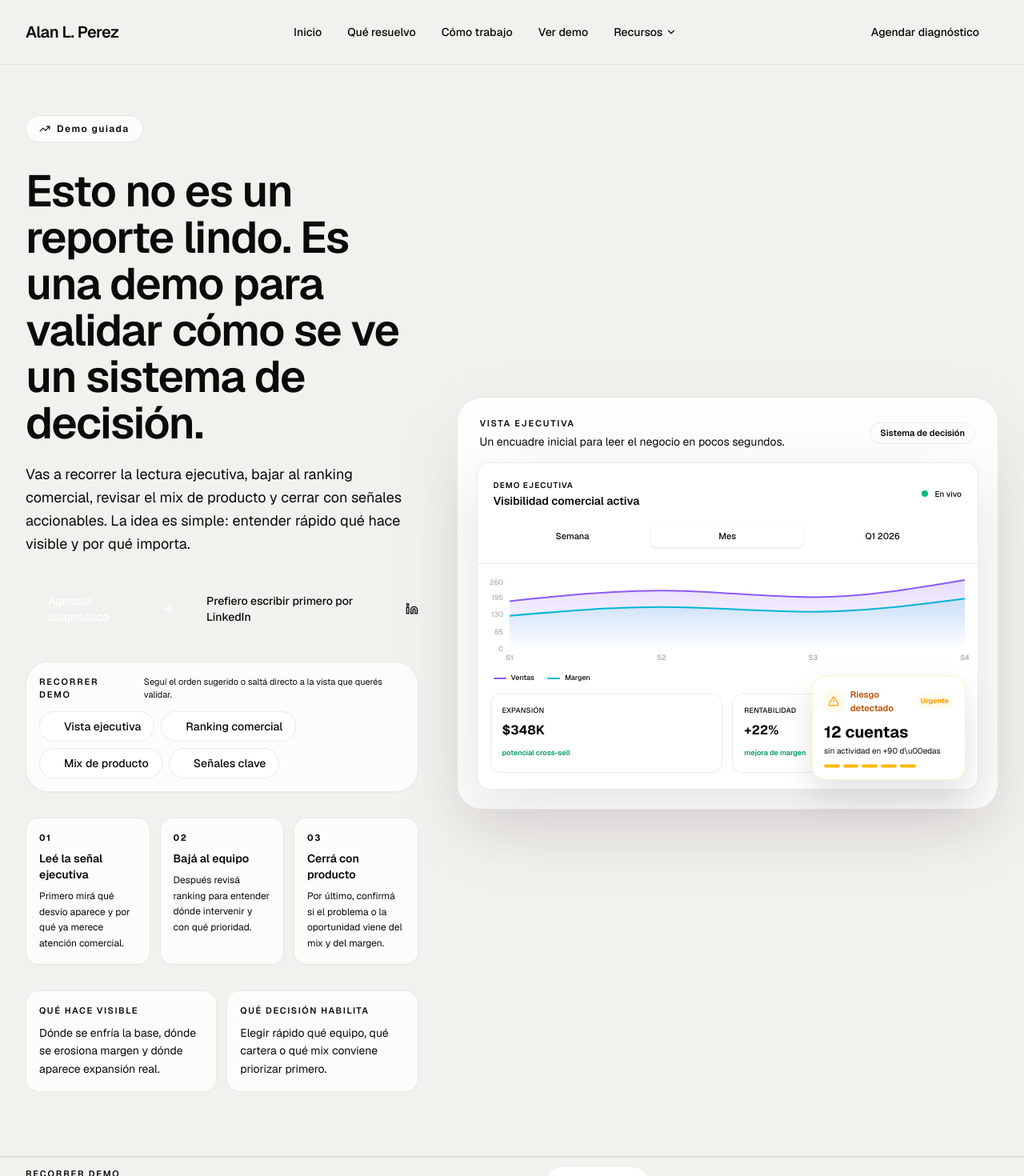
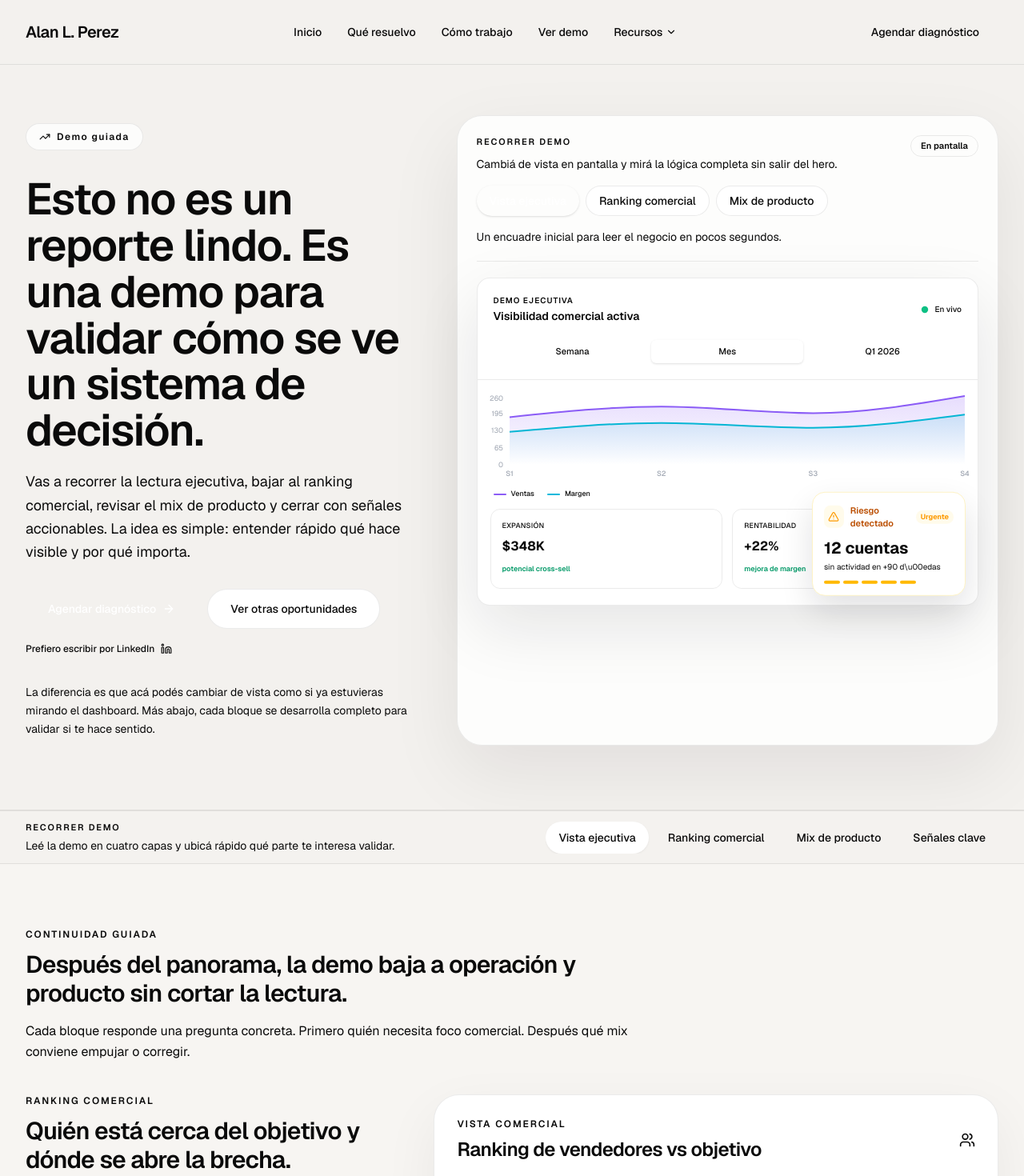
Before and after one commit to AluenIriarte/WebPage, a React (Vite) app: page /demo-dashboard in a window 1280 px wide. Shown: the top 1470 px of the page at 80% size. Built offline with nearby package versions, Linux system fonts and the light colour scheme.

Commit message:
Make demo hero preview switch between views

```diff
--- a/src/app/pages/DemoDashboard.tsx
+++ b/src/app/pages/DemoDashboard.tsx
@@ -1,5 +1,5 @@
 import { useEffect, useState, type MouseEvent } from "react";
-import { motion } from "motion/react";
+import { AnimatePresence, motion } from "motion/react";
 import { ArrowRight, Layers3, Linkedin, TrendingUp, Users } from "lucide-react";
 import { Header } from "../components/Header";
 import { InteractiveDashboard } from "../components/HeroDashboard";
@@ -17,25 +17,18 @@ const demoSections = [
 ] as const;
 
 type DemoSectionId = (typeof demoSections)[number]["id"];
+const heroPreviewSections = [
+  { id: "vista-ejecutiva", label: "Vista ejecutiva" },
+  { id: "ranking-vendedores", label: "Ranking comercial" },
+  { id: "mix-producto", label: "Mix de producto" },
+] as const;
+type HeroPreviewId = (typeof heroPreviewSections)[number]["id"];
 type SellerAvatarVariant = "wave" | "short" | "bun";
-
-const readingGuides = [
-  {
-    step: "01",
-    title: "Leé la señal ejecutiva",
-    body: "Primero mirá qué desvío aparece y por qué ya merece atención comercial.",
-  },
-  {
-    step: "02",
-    title: "Bajá al equipo",
-    body: "Después revisá ranking para entender dónde intervenir y con qué prioridad.",
-  },
-  {
-    step: "03",
-    title: "Cerrá con producto",
-    body: "Por último, confirmá si el problema o la oportunidad viene del mix y del margen.",
-  },
-] as const;
+const heroPreviewCopy: Record<HeroPreviewId, string> = {
+  "vista-ejecutiva": "Un encuadre inicial para leer el negocio en pocos segundos.",
+  "ranking-vendedores": "La misma lectura bajada al equipo para detectar dónde intervenir primero.",
+  "mix-producto": "La vista que separa volumen, margen y foco comercial sin salir de la demo.",
+};
 
 const sellerRanking = [
   {
@@ -368,6 +361,7 @@ function DemoStickyNav({
 
 export function DemoDashboard() {
   const [activeSection, setActiveSection] = useState<DemoSectionId>("vista-ejecutiva");
+  const [heroPreview, setHeroPreview] = useState<HeroPreviewId>("vista-ejecutiva");
 
   useEffect(() => {
     window.scrollTo({ top: 0 });
@@ -377,6 +371,10 @@ export function DemoDashboard() {
     const currentHash = window.location.hash.replace("#", "");
     if (demoSections.some((section) => section.id === currentHash)) {
       setActiveSection(currentHash as DemoSectionId);
+    }
+
+    if (heroPreviewSections.some((section) => section.id === currentHash)) {
+      setHeroPreview(currentHash as HeroPreviewId);
     }
   }, []);
 
@@ -464,6 +462,7 @@ export function DemoDashboard() {
                   </p>
                 </div>
 
+                <div className="space-y-3">
                   <div className="flex flex-col gap-3 sm:flex-row sm:items-center">
                     <a
                       href={ROOT_DIAGNOSTIC_SECTION_HREF}
@@ -473,75 +472,30 @@ export function DemoDashboard() {
                       Agendar diagnóstico
                       <ArrowRight className="h-4 w-4" />
                     </a>
+                    <a
+                      href="#oportunidades"
+                      onClick={(event) => handleAnchorClick(event, "oportunidades")}
+                      className="inline-flex items-center justify-center rounded-full border border-border/60 bg-white px-7 py-3.5 text-sm font-medium text-foreground transition-colors hover:border-accent/35 hover:text-accent"
+                    >
+                      Ver otras oportunidades
+                    </a>
+                  </div>
 
                   <a
                     href={LINKEDIN_URL}
                     target="_blank"
                     rel="noreferrer"
-                    className="inline-flex items-center gap-2 text-sm font-medium text-muted-foreground transition-colors hover:text-foreground"
+                    className="inline-flex w-fit items-center gap-2 text-xs font-medium text-muted-foreground transition-colors hover:text-foreground"
                   >
-                    Prefiero escribir primero por LinkedIn
-                    <Linkedin className="h-4 w-4" />
+                    Prefiero escribir por LinkedIn
+                    <Linkedin className="h-3.5 w-3.5" />
                   </a>
                 </div>
 
-                <div className="rounded-[1.75rem] border border-border/50 bg-white/78 p-4 shadow-sm shadow-black/[0.03]">
-                  <div className="mb-3 flex items-center justify-between gap-4">
-                    <p className="text-[11px] font-semibold uppercase tracking-[0.16em] text-muted-foreground/55">
-                      Recorrer demo
+                <p className="max-w-xl text-sm leading-relaxed text-muted-foreground">
+                  La diferencia es que acá podés cambiar de vista como si ya estuvieras mirando el dashboard.
+                  Más abajo, cada bloque se desarrolla completo para validar si te hace sentido.
                 </p>
-                    <p className="hidden text-[11px] text-muted-foreground sm:block">
-                      Seguí el orden sugerido o saltá directo a la vista que querés validar.
-                    </p>
-                  </div>
-                  <div className="flex flex-wrap gap-2">
-                    {demoSections.map((section) => (
-                      <a
-                        key={section.id}
-                        href={`#${section.id}`}
-                        onClick={(event) => handleAnchorClick(event, section.id)}
-                        className="inline-flex items-center gap-2 rounded-full border border-border/60 bg-white px-4 py-2 text-sm font-medium text-foreground/78 transition-colors hover:border-accent/35 hover:text-accent"
-                      >
-                        <span className="h-1.5 w-1.5 rounded-full bg-accent/65" />
-                        {section.label}
-                      </a>
-                    ))}
-                  </div>
-                </div>
-
-                <div className="grid gap-3 sm:grid-cols-3">
-                  {readingGuides.map((item) => (
-                    <div
-                      key={item.step}
-                      className="rounded-2xl border border-border/50 bg-white/78 p-4 shadow-sm shadow-black/[0.02]"
-                    >
-                      <p className="text-[11px] font-bold uppercase tracking-[0.14em] text-accent/55">
-                        {item.step}
-                      </p>
-                      <p className="mt-2 text-sm font-semibold text-foreground">{item.title}</p>
-                      <p className="mt-2 text-xs leading-relaxed text-muted-foreground">{item.body}</p>
-                    </div>
-                  ))}
-                </div>
-
-                <div className="grid gap-3 sm:grid-cols-2">
-                  <div className="rounded-2xl border border-border/50 bg-white/78 p-4">
-                    <p className="text-[11px] font-semibold uppercase tracking-[0.14em] text-muted-foreground/55">
-                      Qué hace visible
-                    </p>
-                    <p className="mt-2 text-sm leading-relaxed text-foreground/80">
-                      Dónde se enfría la base, dónde se erosiona margen y dónde aparece expansión real.
-                    </p>
-                  </div>
-                  <div className="rounded-2xl border border-border/50 bg-white/78 p-4">
-                    <p className="text-[11px] font-semibold uppercase tracking-[0.14em] text-muted-foreground/55">
-                      Qué decisión habilita
-                    </p>
-                    <p className="mt-2 text-sm leading-relaxed text-foreground/80">
-                      Elegir rápido qué equipo, qué cartera o qué mix conviene priorizar primero.
-                    </p>
-                  </div>
-                </div>
               </motion.div>
 
               <motion.div
@@ -550,22 +504,60 @@ export function DemoDashboard() {
                 transition={{ duration: 0.8, delay: 0.08, ease: [0.22, 1, 0.36, 1] }}
                 className="relative"
               >
-                <div className="rounded-[2rem] border border-border/60 bg-white/82 p-4 shadow-[0_32px_90px_rgba(20,19,26,0.08)] lg:p-6 lg:pr-6 lg:pb-6">
-                  <div className="mb-4 flex items-center justify-between gap-4 px-1">
+                <div className="rounded-[2rem] border border-border/60 bg-white/82 p-4 shadow-[0_32px_90px_rgba(20,19,26,0.08)] lg:p-6">
+                  <div className="mb-5 border-b border-border/45 pb-5">
+                    <div className="mb-4 flex items-start justify-between gap-4">
                       <div>
                         <p className="text-[11px] font-semibold uppercase tracking-[0.16em] text-muted-foreground/55">
-                        Vista ejecutiva
+                          Recorrer demo
                         </p>
-                      <p className="mt-1 text-sm text-muted-foreground">
-                        Un encuadre inicial para leer el negocio en pocos segundos.
+                        <p className="mt-2 text-sm leading-relaxed text-muted-foreground">
+                          Cambiá de vista en pantalla y mirá la lógica completa sin salir del hero.
                         </p>
                       </div>
                       <div className="hidden rounded-full border border-accent/15 bg-accent/8 px-3 py-1 text-[11px] font-semibold text-accent lg:inline-flex">
-                      Sistema de decisión
+                        En pantalla
                       </div>
                     </div>
 
-                  <InteractiveDashboard />
+                    <div className="flex flex-wrap gap-2">
+                      {heroPreviewSections.map((section) => {
+                        const isActive = heroPreview === section.id;
+
+                        return (
+                          <button
+                            key={section.id}
+                            type="button"
+                            onClick={() => setHeroPreview(section.id)}
+                            className={`rounded-full px-4 py-2 text-sm font-medium transition-colors ${
+                              isActive
+                                ? "bg-accent text-white shadow-sm shadow-accent/20"
+                                : "border border-border/60 bg-white text-foreground hover:border-accent/35 hover:text-accent"
+                            }`}
+                          >
+                            {section.label}
+                          </button>
+                        );
+                      })}
+                    </div>
+
+                    <p className="mt-4 text-sm text-muted-foreground">{heroPreviewCopy[heroPreview]}</p>
+                  </div>
+
+                  <AnimatePresence mode="wait">
+                    <motion.div
+                      key={heroPreview}
+                      initial={{ opacity: 0, y: 14 }}
+                      animate={{ opacity: 1, y: 0 }}
+                      exit={{ opacity: 0, y: -10 }}
+                      transition={{ duration: 0.28, ease: [0.22, 1, 0.36, 1] }}
+                      className="min-h-[420px] lg:min-h-[560px]"
+                    >
+                      {heroPreview === "vista-ejecutiva" && <InteractiveDashboard />}
+                      {heroPreview === "ranking-vendedores" && <SellerRankingBoard />}
+                      {heroPreview === "mix-producto" && <ProductSignalBoard />}
+                    </motion.div>
+                  </AnimatePresence>
                 </div>
               </motion.div>
             </div>
```
Lines whose indentation alone changed are shown as unchanged.
